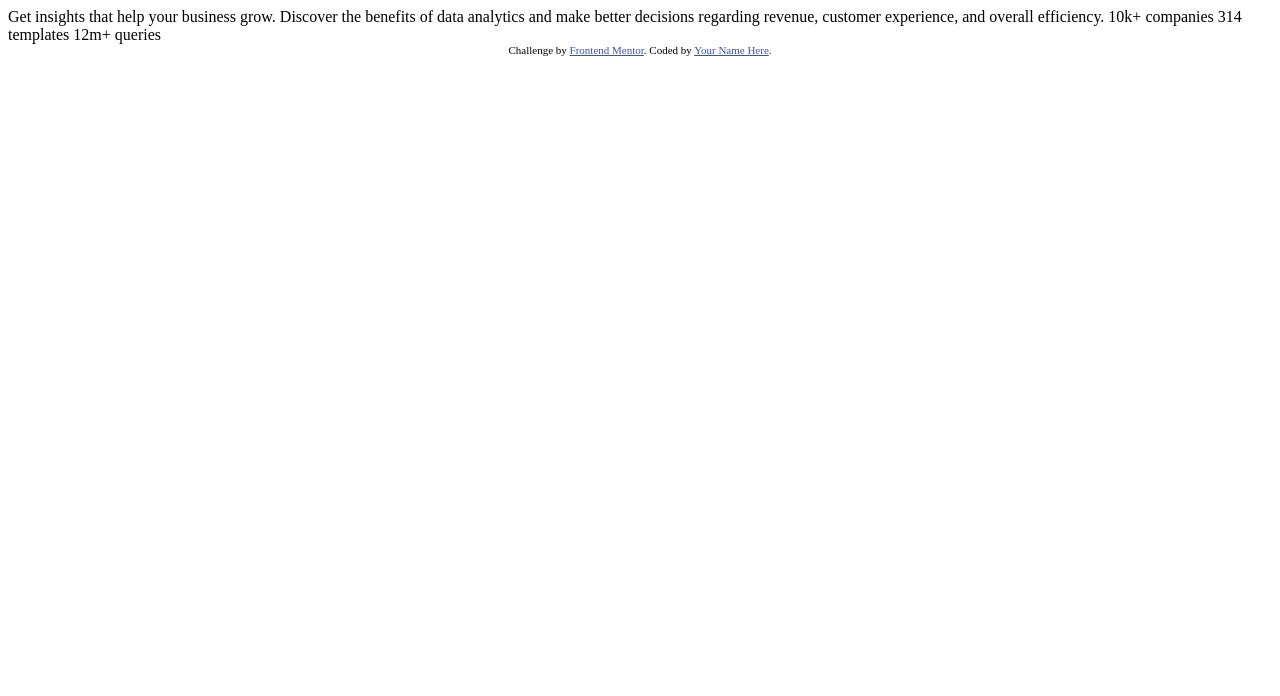
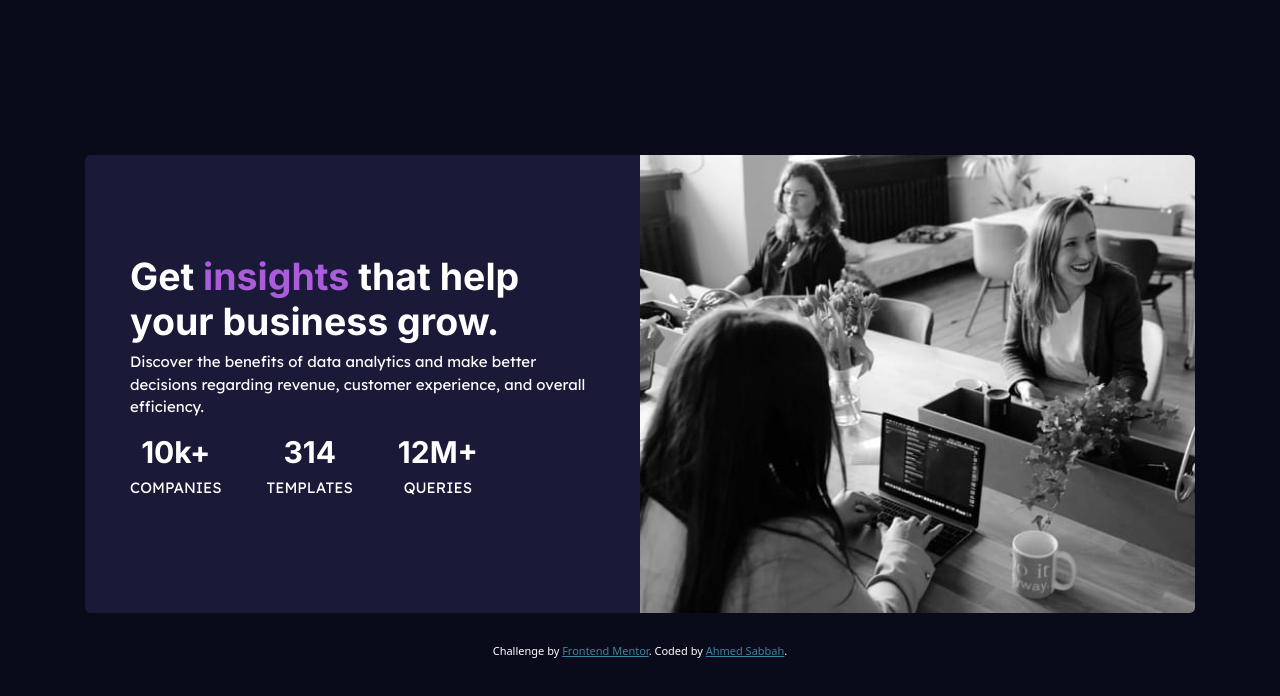
Before and after one commit to ahmedSabbahMohamed/stats-preview-card-component-main, a website: page index.html in a window 1280 px wide. Drawn offline with Linux system fonts and the light colour scheme.

Commit message:
adding font familly to headings and paragraphs

```diff
--- a/index.html
+++ b/index.html
@@ -7,27 +7,86 @@
   <link rel="icon" type="image/png" sizes="32x32" href="./images/favicon-32x32.png">
 
   <title>Frontend Mentor | Stats preview card component</title>
+  <!-- BOOTSTRAP CSS FILE -->
+  <link rel="stylesheet" href="./css/main.min.css">
 
   <!-- Feel free to remove these styles or customise in your own stylesheet 👍 -->
   <style>
-    .attribution { font-size: 11px; text-align: center; }
-    .attribution a { color: hsl(228, 45%, 44%); }
+    .attribution { font-size: 11px; text-align: center; margin-top: 2rem; color: white; }
+    .attribution a { color: hsl(199, 45%, 44%); }
   </style>
 </head>
 <body>
+  <main class="bg-mainBackground min-vh-100 d-flex justify-content-center align-items-center">
+    <div class="mx-3 mx-lg-0">
 
-  Get insights that help your business grow.
+      <!-- CARD -->
+      <div class="my-card my-3 overflow-hidden mx-auto bg-cardBackground rounded row row-cols-1 row-cols-md-2 flex-row-reverse">
+        <!-- IMAGE -->
+        <div class="image p-0">
+          <img class="w-100 h-100 d-none d-md-block" src="./images/image-header-desktop.jpg" alt="image-header-desktop">
+          <img class="w-100 h-100 d-md-none" src="./images/image-header-mobile.jpg" alt="image-header-mobile">
+        </div>
+        <!-- DESC -->
+        <div class="desc p-0 d-flex justify-content-center align-items-center">
+          <!-- CONTENT -->
+          <div class="text-center text-md-start p-3 p-md-5">
 
-  Discover the benefits of data analytics and make better decisions regarding revenue, customer
-  experience, and overall efficiency.
+            <h1 class="text-statHeading fw-bold">
+              Get <span class="text-softViolet">insights</span> that help your business grow.
+            </h1>
 
-  10k+ companies
-  314 templates
-  12m+ queries
+            <p class="text-mainParagraph">
+              Discover the benefits of data analytics and make better decisions regarding revenue, customer
+              experience, and overall efficiency.
+            </p>
 
-  <div class="attribution">
-    Challenge by <a href="https://www.frontendmentor.io?ref=challenge" target="_blank">Frontend Mentor</a>.
-    Coded by <a href="#">Your Name Here</a>.
-  </div>
+            <div class="d-md-flex gap-5 d-block">
+
+              <div class="text-center">
+
+                <h2 class="text-statHeading fw-bold">
+                  10k+
+                </h2>
+
+                <p class="text-mainParagraph text-uppercase">companies</p>
+
+              </div>
+
+              <div class="text-center">
+
+                <h2 class="text-statHeading fw-bold">
+                  314
+                </h2>
+
+                <p class="text-mainParagraph text-uppercase">templates</p>
+
+              </div>
+
+              <div class="text-center">
+
+                <h2 class="text-statHeading fw-bold">
+                  12M+
+                </h2>
+
+                <p class="text-mainParagraph text-uppercase">queries</p>
+
+              </div>
+
+            </div>
+
+          </div>
+
+        </div>
+      </div>
+      <!-- END -->
+
+      <div class="attribution">
+        Challenge by <a href="https://www.frontendmentor.io?ref=challenge" target="_blank">Frontend Mentor</a>.
+        Coded by <a href="https://ahmedSabbahMohamed.github.io/my-portfolio">Ahmed Sabbah</a>.
+      </div>
+    </div>
+  </main>
+
 </body>
 </html>
--- a/sass/main.scss
+++ b/sass/main.scss
@@ -22,6 +22,12 @@ $theme-colors: (
 
 .my-card {
     max-width: 1110px;
+    h1,h2 {
+        font-family: 'Inter', sans-serif;
+    }
+    p {
+        font-family: 'Lexend Deca', sans-serif;
+    }
 }
 
 
```
Also changed, not shown: css/main.min.css, 1 other file.
